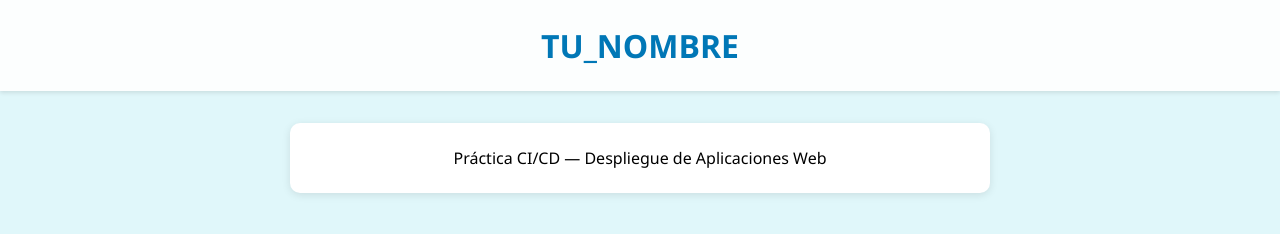
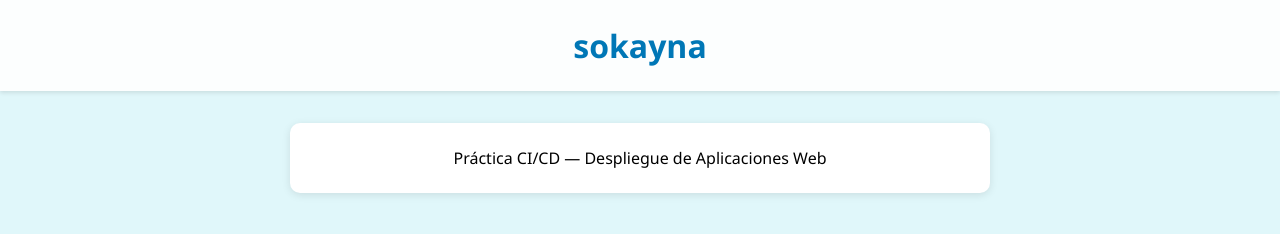
Before and after one commit to suky-sk/Practica7-2, a plain HTML site: page index.html in a window 1280 px wide. Drawn offline with Linux system fonts and the light colour scheme.

Commit message:
Personalizar página y configurar CI/CD

```diff
--- a/index.html
+++ b/index.html
@@ -4,13 +4,13 @@
     <meta charset="UTF-8">
     <meta name="viewport" content="width=device-width, initial-scale=1.0">
     <!-- TODO: Cambia TU_NOMBRE por tu nombre real o alias -->
-    <title>Página de TU_NOMBRE</title>
+    <title>Página de sokayna</title>
     <link rel="stylesheet" href="style.css">
 </head>
 <body>
     <header>
         <!-- TODO: Cambia TU_NOMBRE por tu nombre real o alias -->
-        <h1>TU_NOMBRE</h1>
+        <h1>sokayna</h1>
     </header>
 
     <main>
```
Also changed, not shown: 2 other files.
